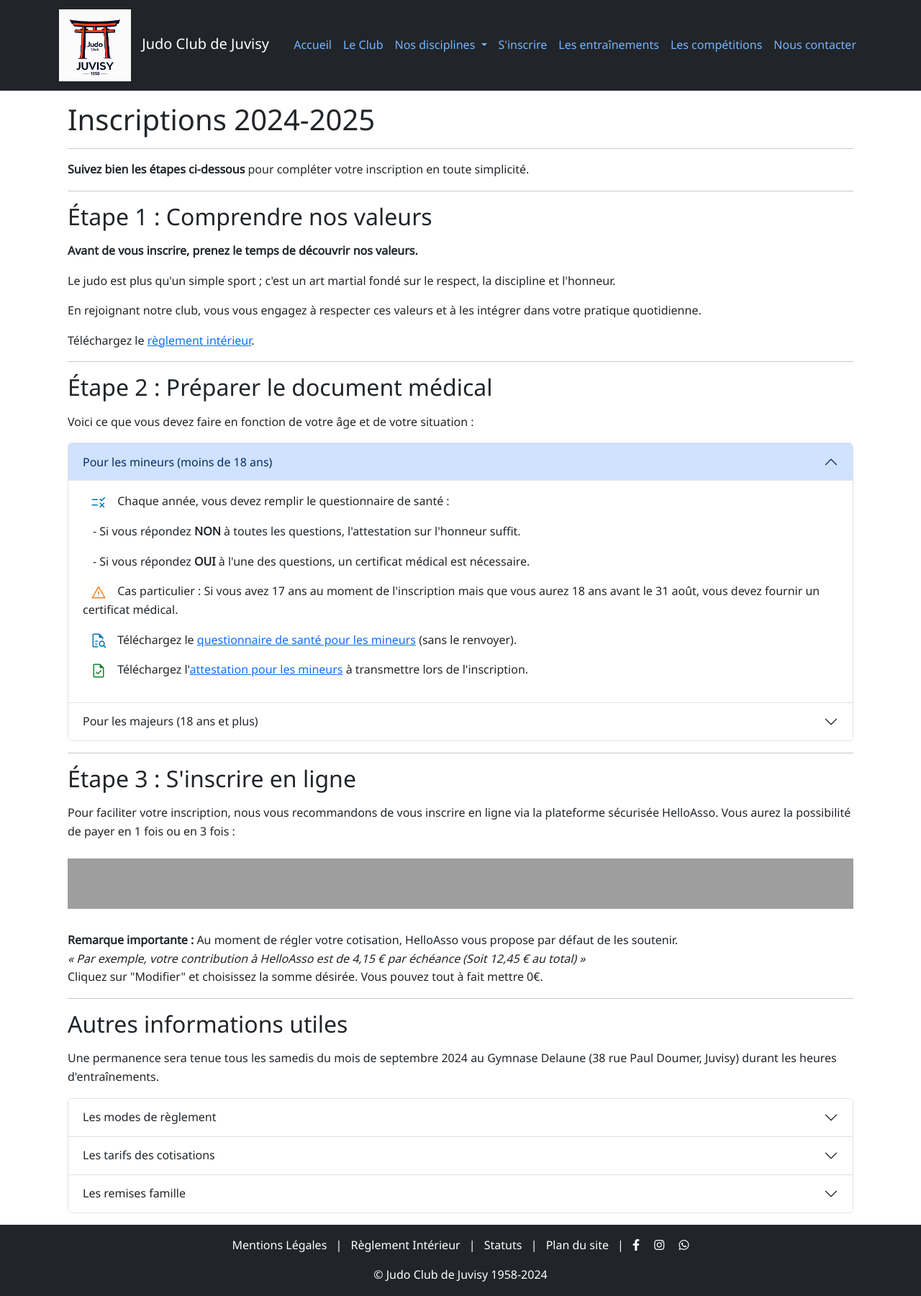
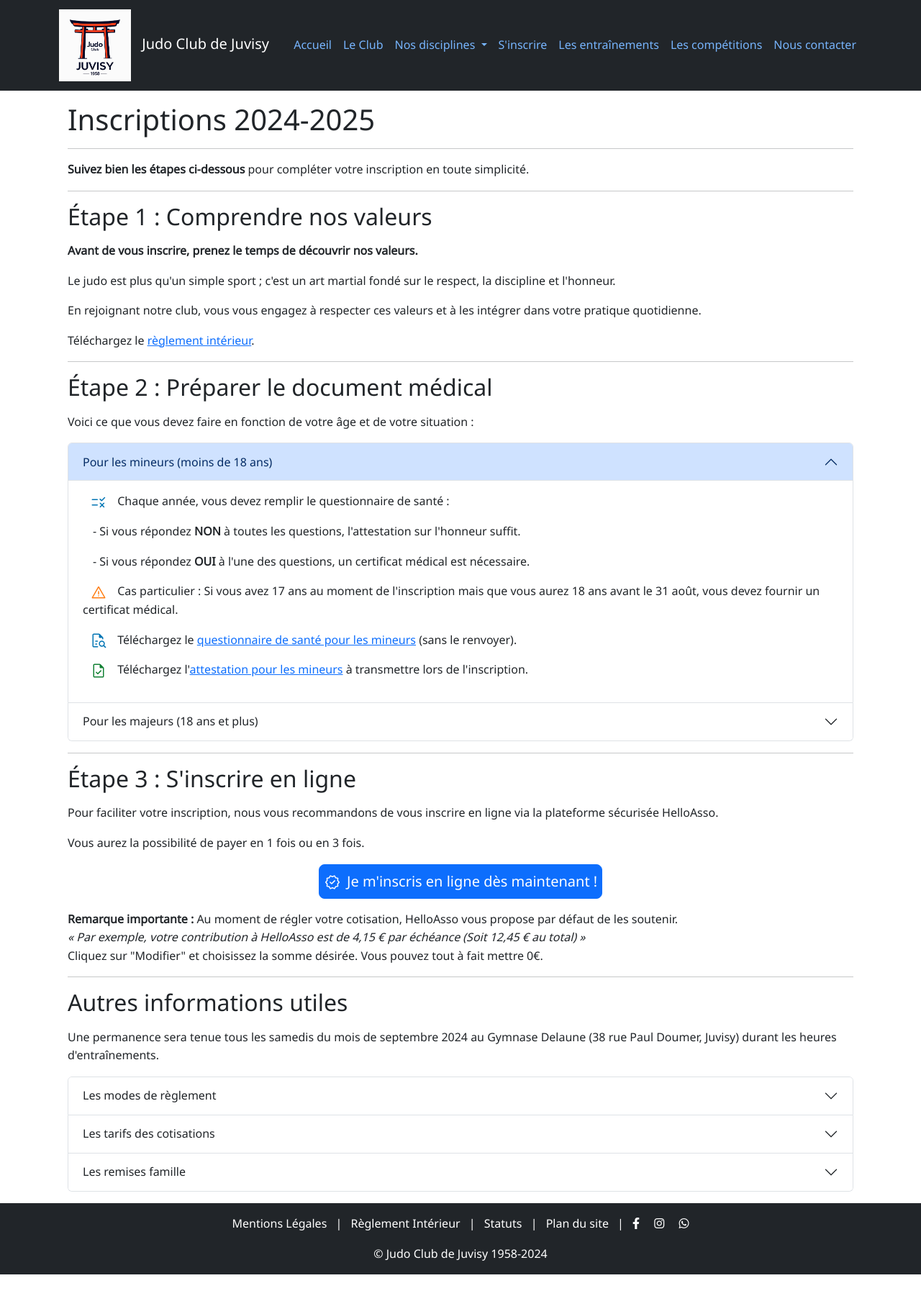
Before and after one commit to JudoClubJuvisy/website2, a Jekyll site: the page built from inscription.html, in a window 1280 px wide. Shown: the whole page at 72% size. Built offline with Jekyll 4.4.1, drawn with Linux system fonts in a browser that asks for light colours; after the commit the page ends 1771 px from its top, so only the background shows below that; grey boxes are pictures that could not be loaded.

Commit message:
modification du lien vers helloasso

```diff
--- a/assets/css/styles.css
+++ b/assets/css/styles.css
@@ -25,6 +25,14 @@
   height: 24px;
 }
 
+.icon-btn {
+  vertical-align: middle;
+  margin-left: 3px;
+  margin-right: 3px;
+  width: 24px;
+  height: 24px;
+}
+
 .icon-green {
   filter: invert(34%) sepia(73%) saturate(586%) hue-rotate(86deg) brightness(95%) contrast(89%);
 }
@@ -35,6 +43,10 @@
 
 .icon-orange {
   filter: invert(58%) sepia(70%) saturate(2607%) hue-rotate(348deg) brightness(100%) contrast(107%);
+}
+
+.icon-white {
+  filter: invert(100%) brightness(1000%) contrast(100%);
 }
 
 .navbar-nav .nav-link {
@@ -314,6 +326,11 @@ p {
   padding-left: 14px;
 }
 
+.btn-inscription {
+  padding-right: 6px;
+  padding-left: 3px;
+}
+
 /* Footer Styles */
 footer {
   background-color: #343a40;
--- a/assets/css/styles.scss
+++ b/assets/css/styles.scss
@@ -215,6 +215,11 @@ p {
     padding-left: 14px;
 }
 
+.btn-inscription {
+    padding-right: 6px;
+    padding-left: 3px;
+}
+
 /* Footer Styles */
 footer {
     background-color: $primary-color;
--- a/inscription.html
+++ b/inscription.html
@@ -107,11 +107,14 @@ title: Inscription au Judo Club de Juvisy en Essonne
     <!-- Étape 3 : Inscription en ligne -->
     <h2>Étape 3 : S'inscrire en ligne</h2>
 
-    <p>Pour faciliter votre inscription, nous vous recommandons de vous inscrire en ligne via la plateforme sécurisée HelloAsso. Vous aurez la possibilité de payer en 1 fois ou en 3 fois :</p>
+	<p>Pour faciliter votre inscription, nous vous recommandons de vous inscrire en ligne via la plateforme sécurisée HelloAsso.</p>
+	<p>Vous aurez la possibilité de payer en 1 fois ou en 3 fois.</p>
 
-    <div class="text-center my-4">
-        <!-- Iframe d'HelloAsso avec aria-label pour l'accessibilité -->
-        <iframe id="haWidget" aria-label="Formulaire de paiement HelloAsso" allowtransparency="true" src="https://www.helloasso.com/associations/judo-club-de-juvisy/adhesions/cotisation-annuelle-2024-2025/widget-bouton" style="width: 100%; height: 70px; border: none;"></iframe>
+    <div class="text-center my-3">
+        <a href="https://www.helloasso.com/associations/judo-club-de-juvisy/adhesions/cotisation-annuelle-2024-2025" class="btn btn-primary btn-lg btn-inscription" role="button">
+            <img src="{{ '/assets/icons/verified_24dp_5F6368_FILL0_wght300_GRAD0_opsz24.svg' | relative_url }}" alt="Icône vérifiée" class="icon-btn icon-white">
+            Je m'inscris en ligne dès maintenant !
+        </a>
     </div>
 
     <p><strong>Remarque importante :</strong> Au moment de régler votre cotisation, HelloAsso vous propose par défaut de les soutenir.</br>
```
Also changed, not shown: _sass/_icons.scss (+12 -0 lines), assets/icons/verified_24dp_5F6368_FILL0_wght300_GRAD0_opsz24.svg (added).
